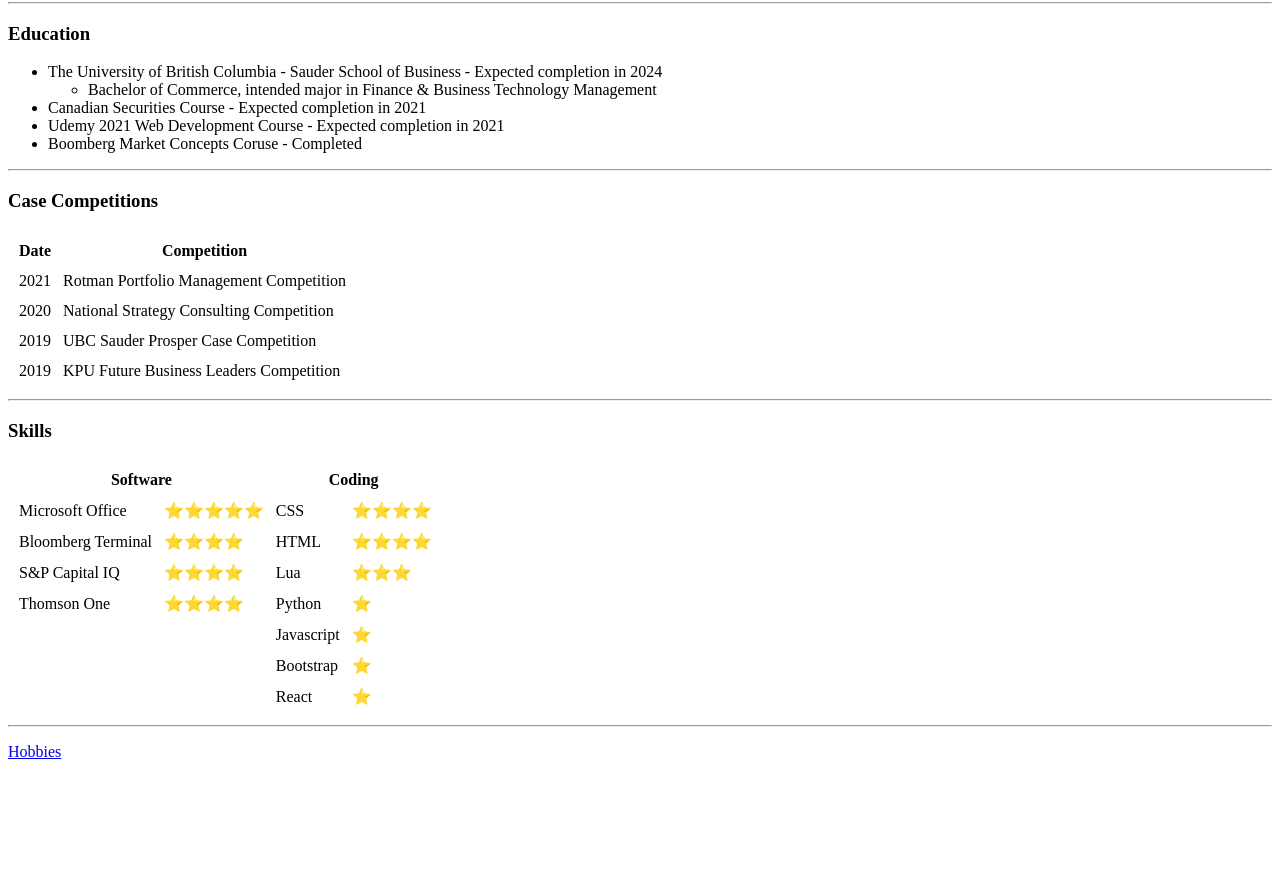
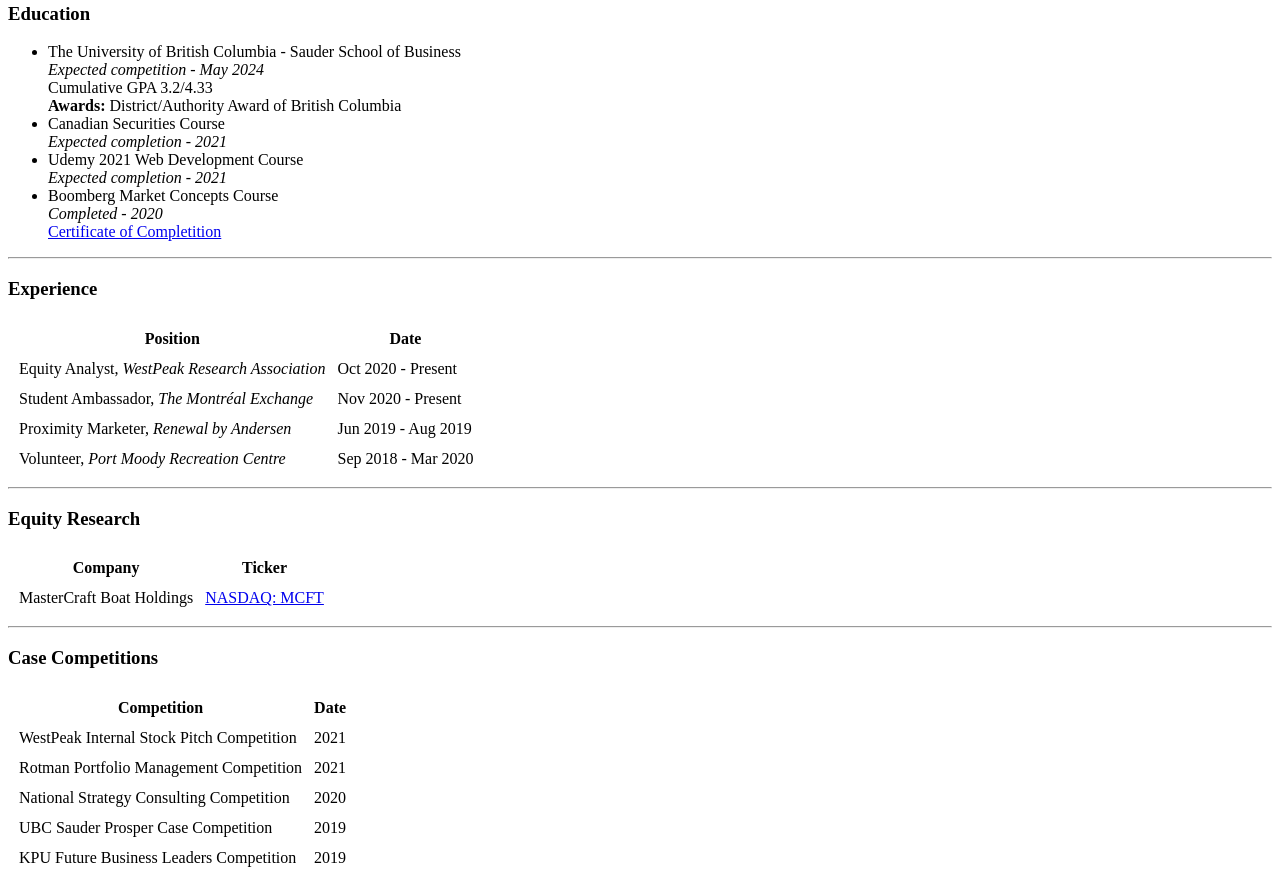
Before and after one commit to matiascanofari/cv, a plain HTML site: page index.html in a window 1280 px wide. Shown: the part 360-1241 px from the top of the page. Before the commit the page ends 1137 px from the top, so only its background shows below. Drawn offline with Linux system fonts and the light colour scheme.

Commit message:
cv v1.0.2
finalized html base, minor content update

```diff
--- a/index.html
+++ b/index.html
@@ -8,7 +8,7 @@
 </head>
 
 <body>
-  <table cellspacing="20">
+  <table cellspacing="10">
     <tr>
       <td><img src="https://i.ibb.co/NsCTyfm/Matias-Cropped.png" alt="Failed to retrieve image." border="0"></td>
       <td><h1> Matias Canofari</h1><p><em>Commerce Student at <a href="https://www.sauder.ubc.ca/">UBC Sauder</a>
@@ -27,39 +27,76 @@
   <hr>
   <h3>Education</h3>
     <ul>
-      <li>The University of British Columbia - Sauder School of Business - Expected completion in 2024</li>
-        <ul>
-          <li>Bachelor of Commerce, intended major in Finance & Business Technology Management</li>
-        </ul>
-      <li>Canadian Securities Course - Expected completion in 2021</li>
-      <li>Udemy 2021 Web Development Course - Expected completion in 2021</li>
-      <li>Boomberg Market Concepts Coruse - Completed</li>
+      <li>The University of British Columbia - Sauder School of Business <br> <i>Expected competition - May 2024</i> <br> Cumulative GPA 3.2/4.33 <br> <b>Awards:</b> District/Authority Award of British Columbia</li>
+      <li>Canadian Securities Course <br> <i>Expected completion - 2021</i></li>
+      <li>Udemy 2021 Web Development Course <br> <i>Expected completion - 2021</i></li>
+      <li>Boomberg Market Concepts Course <br> <i>Completed - 2020</i> <br> <a href="bmc-certificate.html">Certificate of Completition</a></li>
     </ul>
     <hr>
+  <h3>Experience</h3>
+  <table cellspacing="10">
+    <tr>
+      <th>Position</th>
+      <th>Date</th>
+    </tr>
+    <tr>
+      <td>Equity Analyst, <i>WestPeak Research Association</i></td>
+      <td>Oct 2020 - Present</td>
+    </tr>
+    <tr>
+      <td>Student Ambassador, <i>The Montréal Exchange</i></td>
+      <td>Nov 2020 - Present</td>
+    </tr>
+    <tr>
+      <td>Proximity Marketer, <i>Renewal by Andersen</i></td>
+      <td>Jun 2019 - Aug 2019</td>
+    </tr>
+    <tr>
+      <td>Volunteer, <i>Port Moody Recreation Centre</i></td>
+      <td>Sep 2018 - Mar 2020</td>
+    </tr>
+  </table>
+  <hr>
+  <h3>Equity Research</h3>
+  <table cellspacing="10">
+    <tr>
+      <th>Company</th>
+      <th>Ticker</th>
+    </tr>
+    <tr>
+      <td>MasterCraft Boat Holdings</td>
+      <td><a href="https://westpeakresearch.com/MCFT_Matias_Canofari.pdf">NASDAQ: MCFT</a></td>
+    </tr>
+  </table>
+  <hr>
   <h3>Case Competitions</h3>
     <table cellspacing="10">
       <thead>
         <tr>
+          <th>Competition</th>
           <th>Date</th>
-          <th>Competition</th>
         </tr>
       </thead>
       <tbody>
         <tr>
+          <td>WestPeak Internal Stock Pitch Competition</td>
           <td>2021</td>
-          <td>Rotman Portfolio Management Competition</td>
         </tr>
         <tr>
-          <td>2020</td>
-          <td>National Strategy Consulting Competition</td>
+          <td>Rotman Portfolio Management Competition</td>
+          <td>2021</td>
         </tr>
         <tr>
-          <td>2019</td>
-          <td>UBC Sauder Prosper Case Competition</td>
+          <td>National Strategy Consulting Competition</td>
+          <td>2020</td>
         </tr>
         <tr>
+          <td>UBC Sauder Prosper Case Competition</td>
           <td>2019</td>
+        </tr>
+        <tr>
           <td>KPU Future Business Leaders Competition</td>
+          <td>2019</td>
         </tr>
       </tbody>
     </table>
```
Also changed, not shown: bmc-certificate.html (added, +11 -0 lines).
